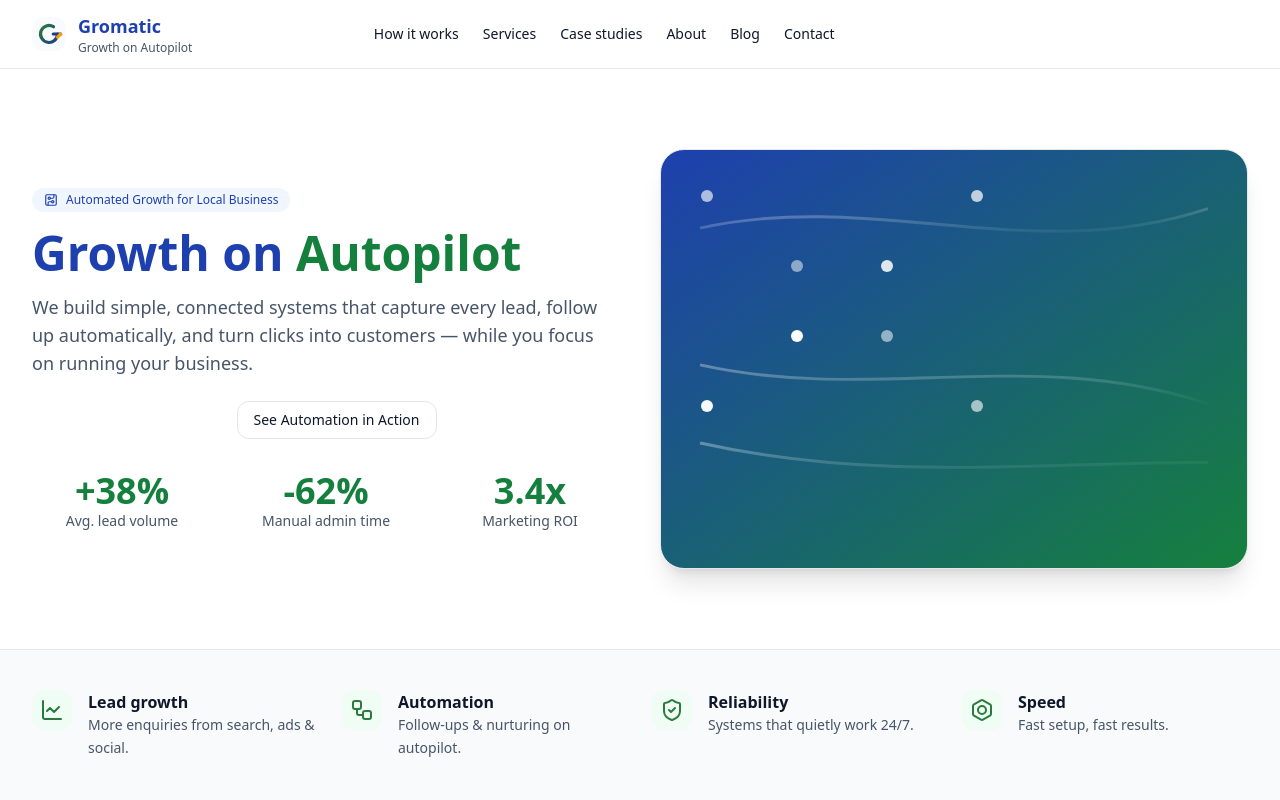
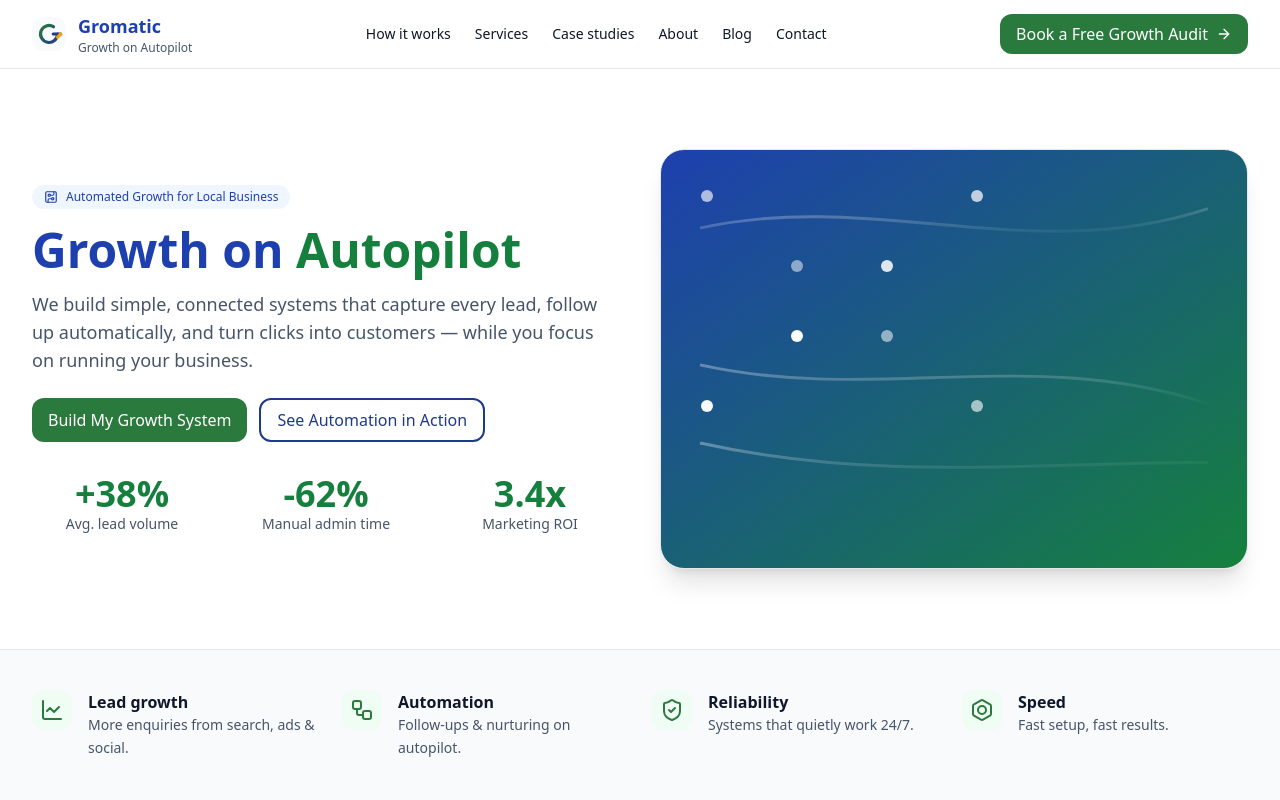
Before and after one commit to mikeippolito-stack/gromatic-site, a Next.js app: page / in a window 1280 px wide. Shown: the top 800 px of the page. Built offline with nearby package versions, Linux system fonts and the light colour scheme.

Commit message:
Update button.tsx

```diff
--- a/components/ui/button.tsx
+++ b/components/ui/button.tsx
@@ -1,7 +1,40 @@
 import React from 'react';
-type Props = React.ButtonHTMLAttributes<HTMLButtonElement> & { variant?: 'solid'|'outline', color?: string };
-export default function Button({ variant='solid', color='#1E3A8A', className='', children, ...props }: Props){
-  const base = 'inline-flex items-center gap-2 px-4 py-2 rounded-xl text-sm font-medium transition';
-  const styles = variant==='outline' ? `border text-[${color}] border-[${color}] bg-white hover:opacity-80` : `bg-[${color}] text-white hover:opacity-90`;
-  return <button className={`${base} ${styles} ${className}`} {...props}>{children}</button>;
+
+interface ButtonProps {
+  children: React.ReactNode;
+  className?: string;
+  color?: string;
+  variant?: 'default' | 'outline';
+  onClick?: () => void;
+  type?: 'button' | 'submit' | 'reset';
 }
+
+export default function Button({
+  children,
+  className = '',
+  color = '#2B7A3D',
+  variant = 'default',
+  onClick,
+  type = 'button'
+}: ButtonProps) {
+  const baseClasses = 'inline-flex items-center px-4 py-2 rounded-xl font-medium transition-all hover:opacity-90';
+
+  const variantClasses = variant === 'outline'
+    ? 'bg-transparent border-2 hover:bg-opacity-10'
+    : 'text-white';
+
+  const style = variant === 'outline'
+    ? { borderColor: color, color: color }
+    : { backgroundColor: color };
+
+  return (
+    <button
+      type={type}
+      className={`${baseClasses} ${variantClasses} ${className}`}
+      style={style}
+      onClick={onClick}
+    >
+      {children}
+    </button>
+  );
+}
```
